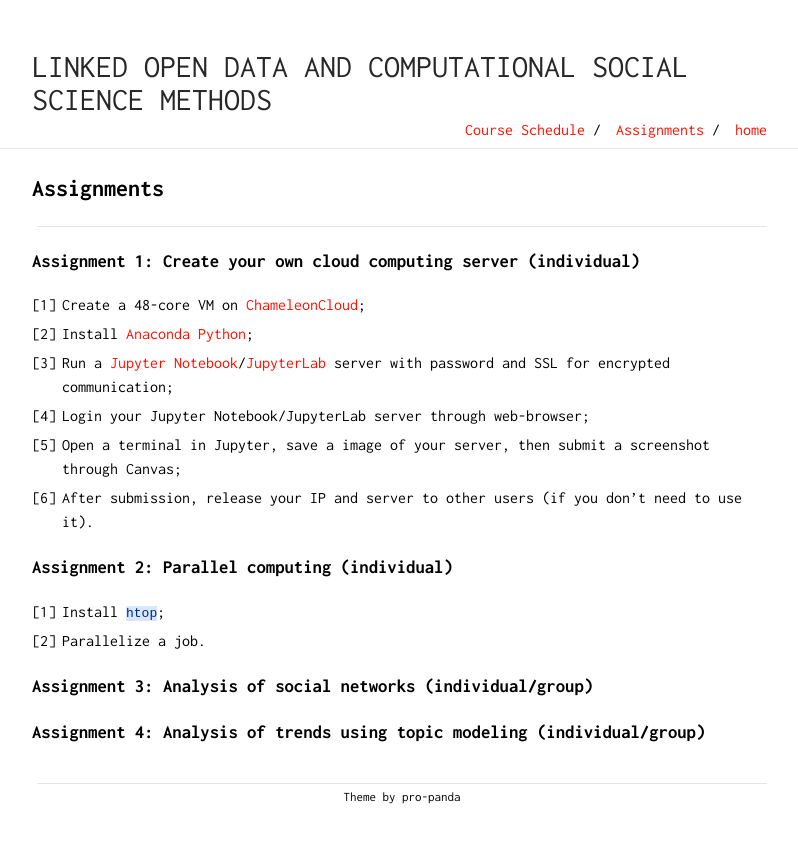
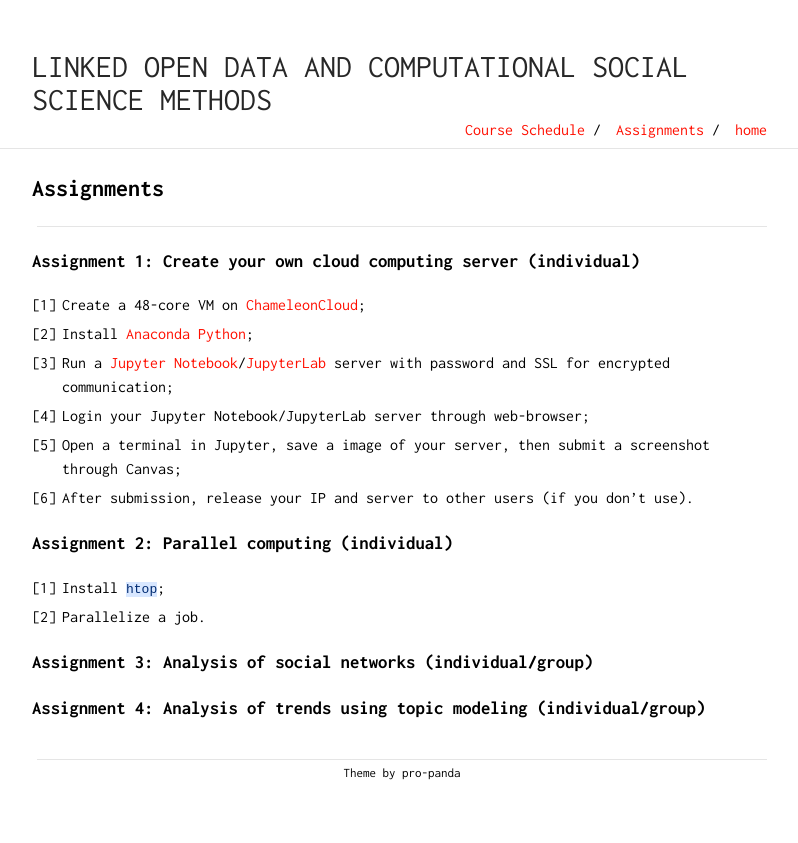
Before and after one commit to Xinjian-Paul-Li/open_data, a Jekyll site: the page built from docs/assignments.md, in a window 1280 px wide. Shown: the top 843 px of the page, without its empty margins (238-1036 px from the left). Built offline with Jekyll 4.4.1, drawn with Linux system fonts in a browser that asks for light colours; our own code applies the rules of GitHub Pages for plain Markdown files.

Commit message:
update course

```diff
--- a/docs/assignments.md
+++ b/docs/assignments.md
@@ -6,7 +6,7 @@
 3. Run a [Jupyter Notebook](https://jupyter-notebook.readthedocs.io/en/stable/public_server.html)/[JupyterLab](https://jupyterlab.readthedocs.io/en/stable/getting_started/starting.html) server with password and SSL for encrypted communication;
 4. Login your Jupyter Notebook/JupyterLab server through web-browser;
 5. Open a terminal in Jupyter, save a image of your server, then submit a screenshot through Canvas;
-5. After submission, release your IP and server to other users (if you don't need to use it).
+5. After submission, release your IP and server to other users (if you don't use).
 
 ### Assignment 2: Parallel computing (individual)
 1. Install [`htop`](https://hisham.hm/htop/);
```
